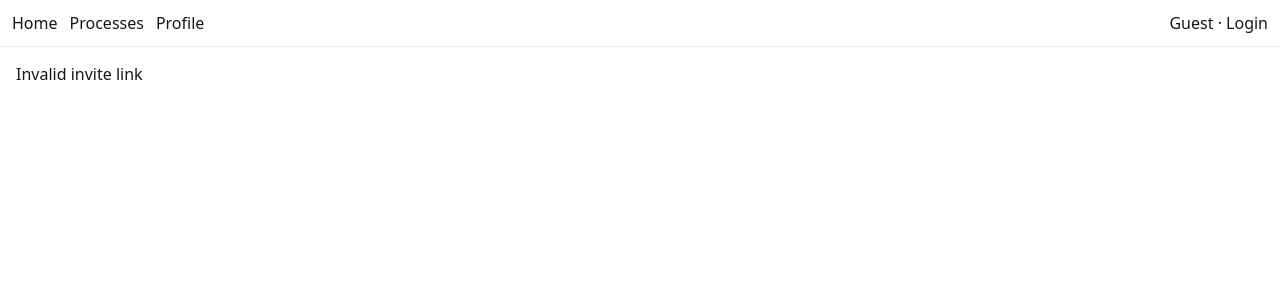
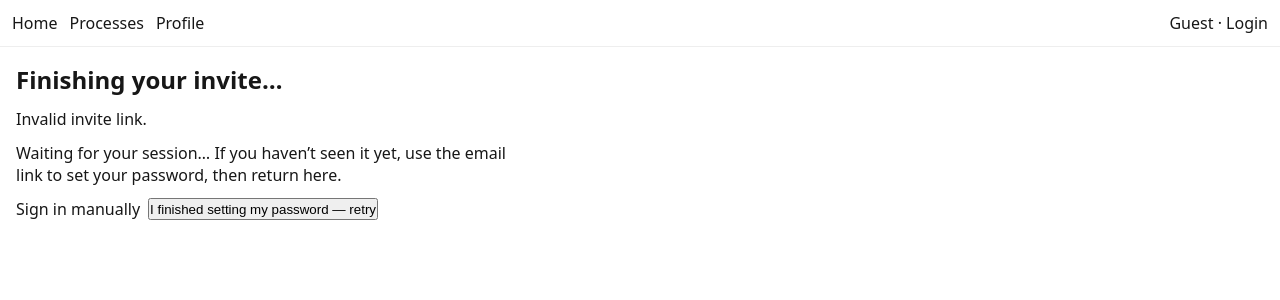
Before and after one commit to Zaymyr/First_Process_App, a Next.js app: page /accept-invite in a window 1280 px wide. Shown: the top 300 px of the page. Built offline with nearby package versions, Linux system fonts and the light colour scheme; no server answers.

Commit message:
fix invite accept flow

```diff
--- a/src/app/accept-invite/page.tsx
+++ b/src/app/accept-invite/page.tsx
@@ -1,48 +1,60 @@
 'use client';
-import { useEffect, useState } from 'react';
+import { useEffect, useMemo, useState } from 'react';
 import { useRouter, useSearchParams } from 'next/navigation';
 import { createClient } from '@/lib/supabase-client';
 
 export default function AcceptInvitePage() {
   const router = useRouter();
   const params = useSearchParams();
-  const supabase = createClient();
   const inviteId = params.get('inviteId') ?? '';
+  const supabase = useMemo(() => createClient(), []);
+  const [status, setStatus] = useState<'waiting'|'accepting'|'done'|'error'>('waiting');
+  const [err, setErr] = useState<string | null>(null);
 
-  const [msg, setMsg] = useState('Checking…');
-
+  // Try to detect a session for a few seconds (user might still be on Supabase "Set password")
   useEffect(() => {
-    (async () => {
-      if (!inviteId) {
-        setMsg('Invalid invite link');
-        return;
-      }
-
-      // Ensure we have a session (user clicked invite & set a password)
+    let tries = 0;
+    const tick = async () => {
       const { data } = await supabase.auth.getSession();
-      if (!data.session) {
-        // Not logged in yet (very unlikely with admin invite), force login then come back
-        router.replace(`/login?next=/accept-invite?inviteId=${encodeURIComponent(inviteId)}`);
-        return;
-      }
-
-      // Auto-accept: attach user to org (DB trigger enforces seat limits / email match)
+      if (data.session) {
+        // we have a session -> accept invite
+        setStatus('accepting');
         const res = await fetch('/api/invites/accept', {
           method: 'POST',
           headers: { 'content-type': 'application/json' },
           body: JSON.stringify({ inviteId }),
         });
         const j = await res.json();
-
         if (!res.ok) {
-        setMsg(j?.error || 'Failed to accept invite');
+          setErr(j?.error || 'Failed to accept invite');
+          setStatus('error');
           return;
         }
+        setStatus('done');
+        router.replace('/org?toast=' + encodeURIComponent('Invite accepted') + '&kind=success');
+        return;
+      }
+      tries += 1;
+      if (tries < 20) setTimeout(tick, 500); // retry up to ~10s
+      else setErr('No session found. Please go back to the email and finish setting your password.');
+    };
+    if (inviteId) tick();
+  }, [inviteId, supabase, router]);
 
-      setMsg('Invite accepted ✅');
-      router.replace('/org?toast=' + encodeURIComponent('Invite accepted') + '&kind=success');
-    })();
-  }, [inviteId, router, supabase]);
-
-  return <p>{msg}</p>;
+  return (
+    <section style={{display:'grid',gap:12,maxWidth:520}}>
+      <h2>Finishing your invite…</h2>
+      {!inviteId && <p>Invalid invite link.</p>}
+      {status === 'waiting' && (
+        <p>Waiting for your session… If you haven’t seen it yet, use the email link to set your password, then return here.</p>
+      )}
+      {status === 'accepting' && <p>Accepting your invite…</p>}
+      {status === 'done' && <p>Done! Redirecting…</p>}
+      {err && <p style={{color:'crimson'}}>{err}</p>}
+      <div style={{display:'flex',gap:8}}>
+        <a href="/login?next=/accept-invite">Sign in manually</a>
+        <button onClick={() => location.reload()}>I finished setting my password — retry</button>
+      </div>
+    </section>
+  );
 }
```
Lines whose indentation alone changed are shown as unchanged.
